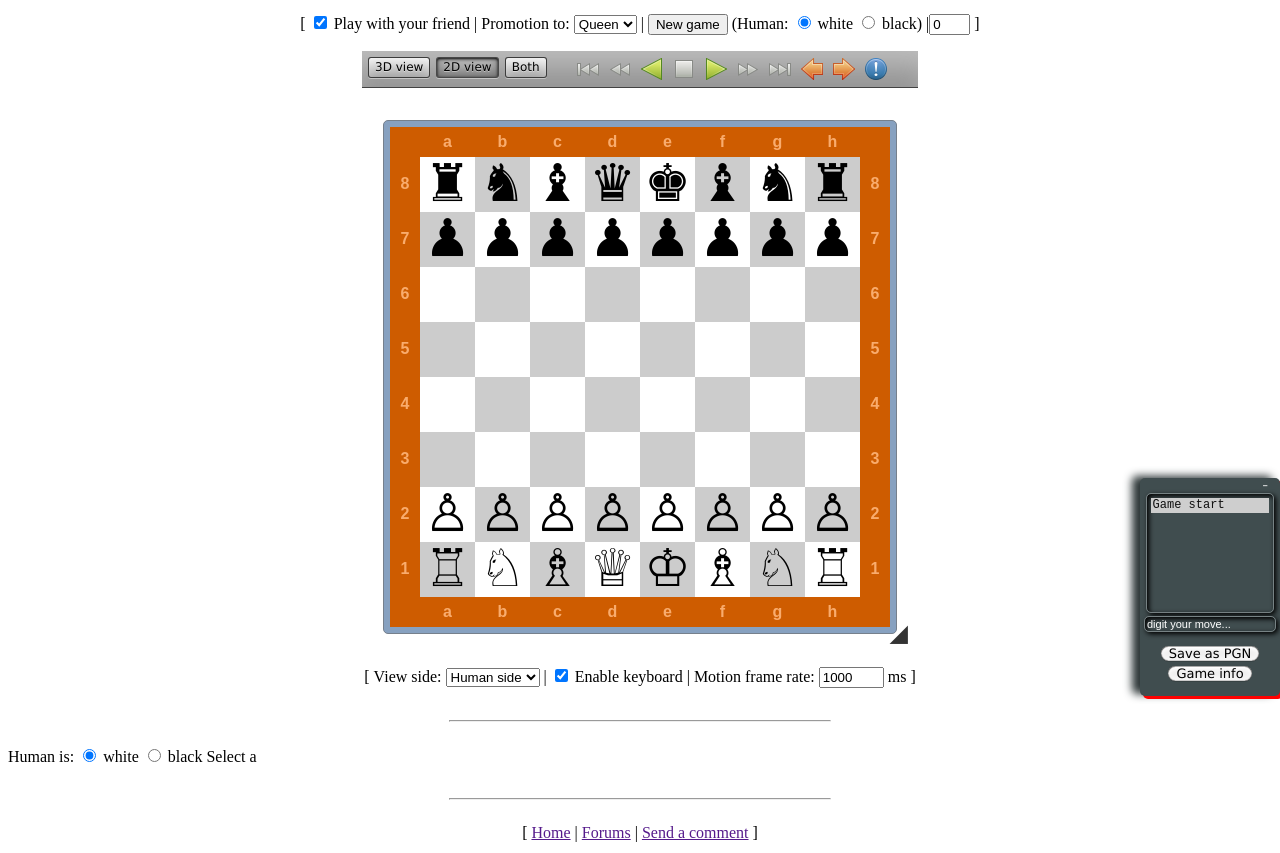
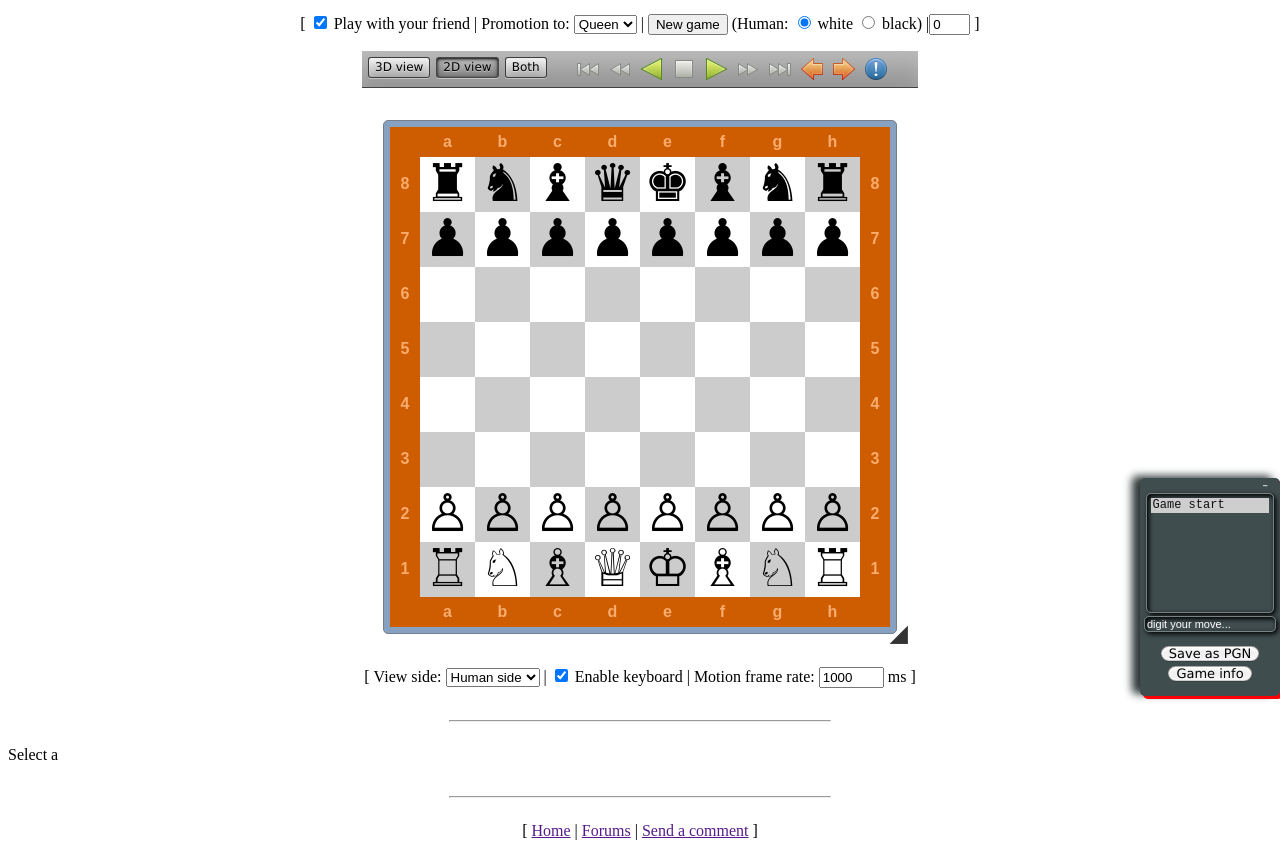
Before and after one commit to CHESSBATTLEX/CHESSBATTLEXX, a plain HTML site: page example.html in a window 1280 px wide. Shown: the part 104-957 px from the top of the page. Drawn offline with Linux system fonts and the light colour scheme.

Commit message:
Update example.html

```diff
--- a/example.html
+++ b/example.html
@@ -156,7 +156,6 @@ img.tbBtn {
 <hr />
 
 <tbody>
-<tr><td colspan="2" style="text-align:center;">Human is: <input type="radio" name="plyerClr2" id="white2" checked /> <label for="white2">white</label> <input type="radio" name="plyerClr2" id="black2" /> <label for="black2">black</label></td>
 <tr>
 <td>Select a
 </tr>
```
